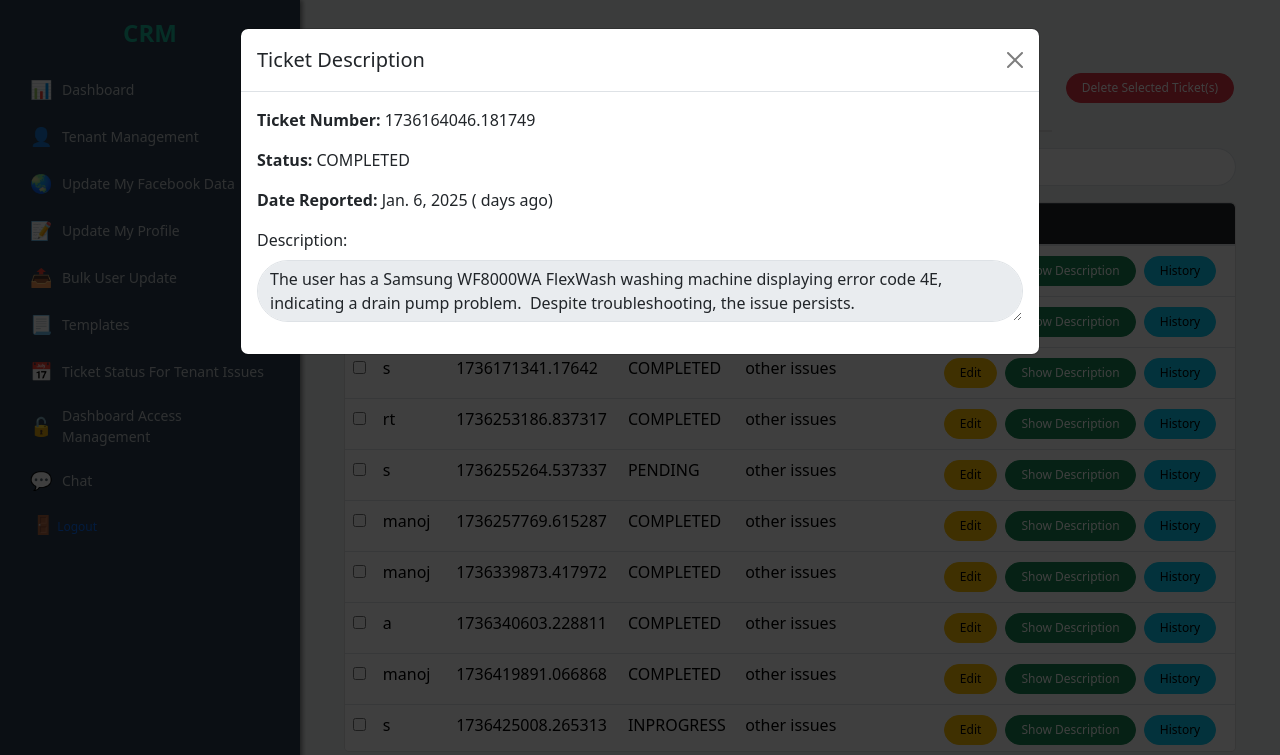
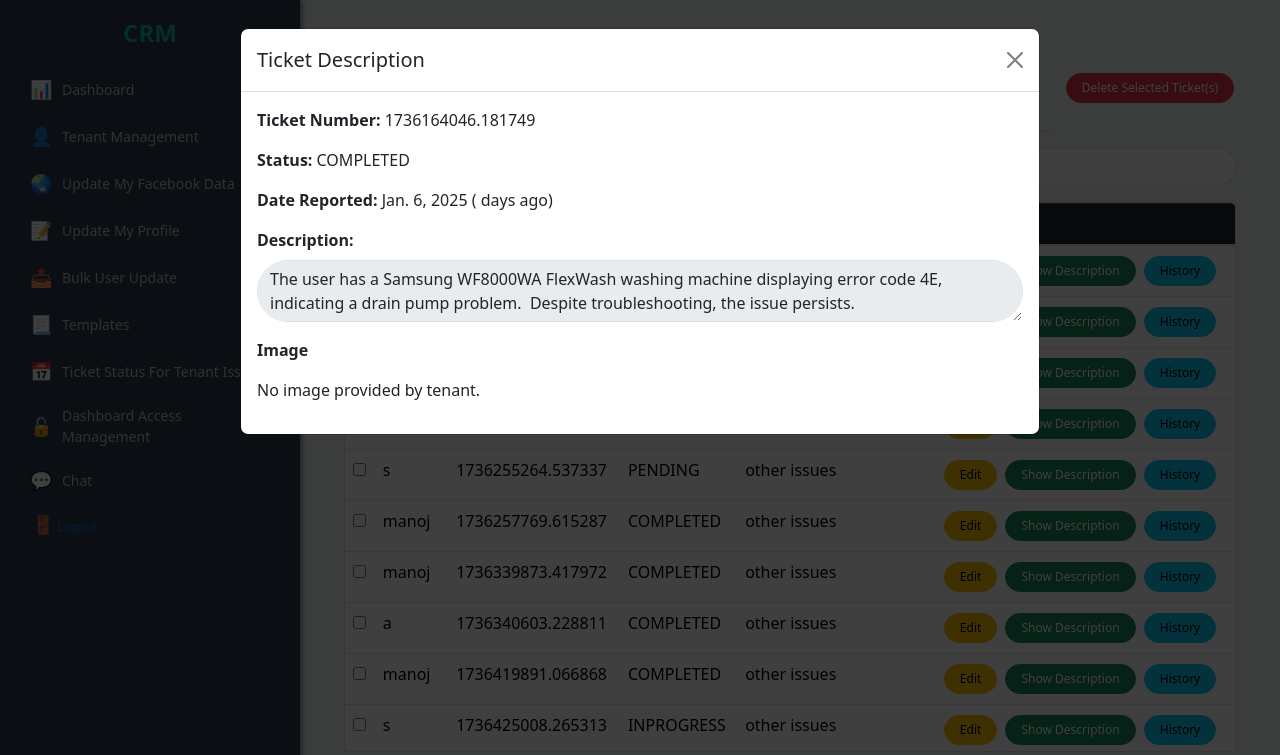
Before and after one commit to manojkumar-6/crm, a Django app: page /tickets_status/ in a window 1280 px wide, after a click on "Show Description". Shown: the top 755 px of the page. Run offline with Django 3.2, Linux system fonts and the light colour scheme; a user stored in the database is signed in; data comes from the database, SQL or seed files in the repository; both versions use the stored data as it was after the commit; parts of the project's set-up code (start-up, migrations or seed data) failed here and were passed over; some libraries are stand-ins or nearby versions.

Commit message:
image is added in the ticket description

```diff
--- a/accounts/models.py
+++ b/accounts/models.py
@@ -54,6 +54,8 @@ class TicketsStatusModel(models.Model):
     tenant_to = models.ForeignKey(TenantModel, on_delete=models.CASCADE)
     ticket_number = models.ForeignKey(TicketsModel, on_delete=models.CASCADE)
     issue=models.CharField(max_length=24)
+    image_path=models.ImageField(upload_to='uploads', blank=True, null=True)
+
     ticket_status = models.CharField(
         max_length=20,
         choices=TicketStatusChoices.choices,
--- a/accounts/templates/accounts/m.html
+++ b/accounts/templates/accounts/m.html
@@ -228,8 +228,8 @@
                                 data-issue="{{ ticket.issue }}" data-comments="{{ ticket.comments }}">
                                 Edit
                             </button>
-                            <button class="btn btn-success btn-sm" data-bs-toggle="modal" data-bs-target="#showDescriptionModal" data-id="{{ ticket.id }}" data-ticket-number="{{ ticket.ticket_number.ticket_number }}" data-description="{{ ticket.description }}" data-status="{{ ticket.ticket_status }}"
-                                data-date-reported="{{ ticket.date_reported }}">
+                            <button class="btn btn-success btn-sm" data-bs-toggle="modal" data-bs-target="#showDescriptionModal" data-id="{{ ticket.id }}" data-ticket-number="{{ ticket.ticket_number.ticket_number }}" data-ticket-image="{{ticket.image_path}}" data-description="{{ ticket.description }}"
+                                data-status="{{ ticket.ticket_status }}" data-date-reported="{{ ticket.date_reported }}">
                                 Show Description
                             </button>
                             <button class="btn btn-info btn-sm bi bi-clock-history" data-bs-toggle="modal" data-bs-target="#showModal" data-id="{{ ticket.id }}" data-ticket-number="{{ ticket.ticket_number.ticket_number }}" data-comment-history="{{ ticket.commentHistory }}">
@@ -328,9 +328,18 @@
                     <p><strong>Status:</strong> <span id="modalTicketStatus"></span></p>
                     <p><strong>Date Reported:</strong> <span id="modalDateReported"></span> (<span id="modalDaysSinceReported"></span> days ago)</p>
                     <div class="mb-3">
-                        <label for="modalDescription" class="form-label">Description:</label>
+                        <label for="modalDescription" class="form-label"><strong>Description:</strong></label>
                         <textarea id="modalDescription" class="form-control scrollable-textarea" readonly></textarea>
                     </div>
+
+                    <div>
+                        <p><strong>Image</strong></p>
+                        <img id="modalImageReported" src="" alt="Ticket Image" class="img-fluid" style="display: none;">
+                        <!-- Initially hidden -->
+                        <p id="noImageMessage" style="display: none;">No image provided by tenant.</p>
+                        <!-- Initially hidden -->
+                    </div>
+
                 </div>
             </div>
         </div>
@@ -437,6 +446,7 @@
         const button = event.relatedTarget;
         const ticketNumber = button.getAttribute('data-ticket-number');
         const description = button.getAttribute('data-description');
+        console.log(button.getAttribute('data-ticket-image'));
         const ticketStatus = button.getAttribute('data-status');
         const dateReported = button.getAttribute('data-date-reported');
         const issue = button.getAttribute("data-issue")
@@ -444,11 +454,25 @@
         const modalDescription = showDescriptionModal.querySelector('#modalDescription');
         const modalTicketStatus = showDescriptionModal.querySelector('#modalTicketStatus');
         const modalDateReported = showDescriptionModal.querySelector('#modalDateReported');
+        const modalImageReported = showDescriptionModal.querySelector('#modalImageReported');
         modalTicketNumber.textContent = ticketNumber;
         modalDescription.value = description;
         modalTicketStatus.textContent = ticketStatus;
         modalDateReported.textContent = dateReported;
 
+        if (button.getAttribute('data-ticket-image')) {
+            // If an image path is provided, show the image
+            modalImageReported.src = "/images/" +
+                button.getAttribute('data-ticket-image');
+            console.log(modalImageReported) // Assuming ticketImagePath is the relative path
+            modalImageReported.style.display = 'block'; // Show the image element
+            noImageMessage.style.display = 'none'; // Hide the "No image provided" message
+        } else {
+            // If no image path is provided, show the "No image" message
+            modalImageReported.style.display = 'none'; // Hide the image element
+            noImageMessage.style.display = 'block';
+
+        };
     });
     const showModal = document.getElementById('showModal');
     showModal.addEventListener('show.bs.modal', function(event) {
--- a/accounts/views.py
+++ b/accounts/views.py
@@ -46,6 +46,8 @@ user_data_dict=dict()
 user_intiated_chat=dict()
 
 user_issue_dict=dict()
+
+image_media_dict=dict()
 
 def superuser_required(view_func):
     @wraps(view_func)
@@ -912,6 +914,55 @@ base_support_keywords = [  "raise", "raise a support request", "support", "assis
 SUPPORT_REQUEST_KEYWORDS = get_support_keywords(base_support_keywords)
 media_dict=dict()
 # Updated get_gemini_response function
+import os
+from django.core.files.base import ContentFile
+from django.core.files.storage import default_storage
+from email.mime.image import MIMEImage
+
+import os
+from PIL import Image
+from io import BytesIO
+from django.core.files.base import ContentFile
+from email.mime.image import MIMEImage
+
+def save_image_to_ticket(path, ticket, image_format='PNG'):
+    # Open the image in binary mode
+    with open(path, 'rb') as img_file:
+        img_data = img_file.read()
+
+        # Use PIL to open the image and convert it to the desired format (PNG or JPEG)
+        image = Image.open(BytesIO(img_data))
+
+        # Ensure the image is in the desired format (e.g., PNG or JPEG)
+        if image_format == 'PNG':
+            output_image = BytesIO()
+            image.save(output_image, format='PNG')
+            output_image.seek(0)  # Reset pointer to the beginning of the file-like object
+        elif image_format == 'JPEG':
+            output_image = BytesIO()
+            image.save(output_image, format='JPEG')
+            output_image.seek(0)
+        else:
+            raise ValueError("Unsupported image format")
+
+        # Prepare the file name and path
+        image_name = f"{ticket.ticket_number}.{image_format.lower()}"  # Example: 'ticket123.png'
+        image_path = os.path.join('uploads', image_name)  # Relative path to save the image
+
+        # Save the image data to the Ticket model's image field (or path)
+        ticket.image_path.save(image_name, ContentFile(output_image.read()), save=True)
+
+        # Optional: If you are also attaching this image to an email
+        img = MIMEImage(output_image.getvalue())
+        img.add_header('Content-ID', f'<image{ticket.ticket_number}>')  # Matches 'cid:image1' in HTML body
+        img.add_header('Content-Disposition', 'inline', filename=image_name)
+
+        # Optional: Attach the image to your email message
+        # message.attach(img)
+
+    return ticket
+
+
 def  get_gemini_response(input_message, recipient,caption, media=None):
 
     if is_acknowledgment(input_message):
@@ -945,7 +996,7 @@ def  get_gemini_response(input_message, recipient,caption, media=None):
         summary=model.generate_content('''proivde me a brief summary regarding the converstion what issue does the user is facing '''+full_input)
         # thread = threading.Thread(target=create_ticket_from_summary(summary.text,recipient,media_dict[recipient]))
         # thread.start()
-        media_dict[recipient]='no path'
+        # media_dict[recipient]='no path'
         reslove_dict[recipient]="feedback"
         user_data_dict[recipient]=[summary.text,media_dict[recipient]]
         return send_message_interaction(recipient)
@@ -954,6 +1005,7 @@ def  get_gemini_response(input_message, recipient,caption, media=None):
 
     if media:
         image = Image.open(media['file_path'])
+        # image_media_dict[recipient]=media["media_file_path"]
         media_dict[recipient]=media['file_path']
         response = model.generate_content([full_input , image])
     response=model_.generate_content('''Analyzing Support Need :
@@ -981,7 +1033,7 @@ User Asking for Support Multiple Times:
 
         thread = threading.Thread(target=create_ticket_from_summary(summary.text,recipient,media_dict[recipient]))
         thread.start()
-        media_dict[recipient]='no path'
+        # media_dict[recipient]='no path'
         print("triggered a email")
         user_data_dict[recipient]=[summary.text,media_dict[recipient]]
         # reslove_dict[recipient]="issue"
@@ -1004,10 +1056,13 @@ User Asking for Support Multiple Times:
     return response.text
 global_ticket_number=1000785
 def create_ticket_from_summary(summary,phonenumber,path):
+    print("path",path)
     user=UserModels.objects.filter(phone=phonenumber).first()
     ticket_created=TicketsModel(user=user,ticket_number=str(datetime.now().timestamp()),Description=summary)
     ticket_created.save()
+
     ticket_status=TicketsStatusModel(user=user,tenant_to=user.tenant_to,ticket_number=ticket_created,comments="Ticket created need to be assigned",description=summary,issue=user_issue_dict.get(phonenumber, "Not specified in chat") )
+    ticket_status=save_image_to_ticket(path,ticket_status)
     ticket_status.save()
     mail_body={'ticket_number':ticket_created.ticket_number,'des':ticket_created.Description,
                'phone':user.phone,'status':ticket_status.ticket_status,'username':user.name}
@@ -1061,7 +1116,7 @@ def process_media(media_id,caption,facebookData):
 
         # Save media content to a file and return the file path
         if media_content:
-            file_path = save_media_file(media_content, media_type)
+            file_path  = save_media_file(media_content, media_type)
             return {"url": media_url, "type": media_type, "file_path": file_path,"captions":caption}
         else:
             print("Failed to download media content.")
@@ -1213,6 +1268,7 @@ def process_whatsapp_message(body):
                     if message_data["image"].get("caption"):
                         caption = message_data["image"]["caption"]
                     media = process_media(media_id,caption,facebookData)
+
                 elif "document" in message_data:
                     media_id = message_data["document"]["id"]
                     media = process_media(media_id,caption,facebookData)
@@ -3020,6 +3076,8 @@ def upload_media(request):
 
         # Get file type
         file_type, _ = mimetypes.guess_type(file.name)
+
+
         print(file_type)
         # Check if file is image, video, or audio
         if file_type :
@@ -3118,6 +3176,8 @@ def send_media_to_user(phone_number, media_id, facebookData, file_type):
         }
     elif file_type.startswith('text') or file_type == 'application/pdf' or file_type == 'text/plain':
             print("here in message")
+
+
             message_data["type"] = "DOCUMENT"
             message_data["document"] = {
                 "id": media_id,
--- a/crm/urls.py
+++ b/crm/urls.py
@@ -17,9 +17,10 @@ from django.contrib import admin
 from django.urls import path, include
 import accounts
 import accounts.routing
-
+from django.conf import settings
+from django.conf.urls.static import static
 urlpatterns = [
     path('admin/', admin.site.urls),
     path('', include('accounts.urls')),
 
-]
+]+static(settings.MEDIA_URL, document_root=settings.MEDIA_ROOT)
```
Also changed, not shown: crm/settings.py (+9 -1 lines), accounts/migrations/0036_ticketsmodel_image_path.py (added), accounts/migrations/0037_remove_ticketsmodel_image_path_and_more.py (added), db.sqlite3, uploads/1738477641.501706.png (added), uploads/1738477641_J61TXHh.501706.png (added), 1 other file.
